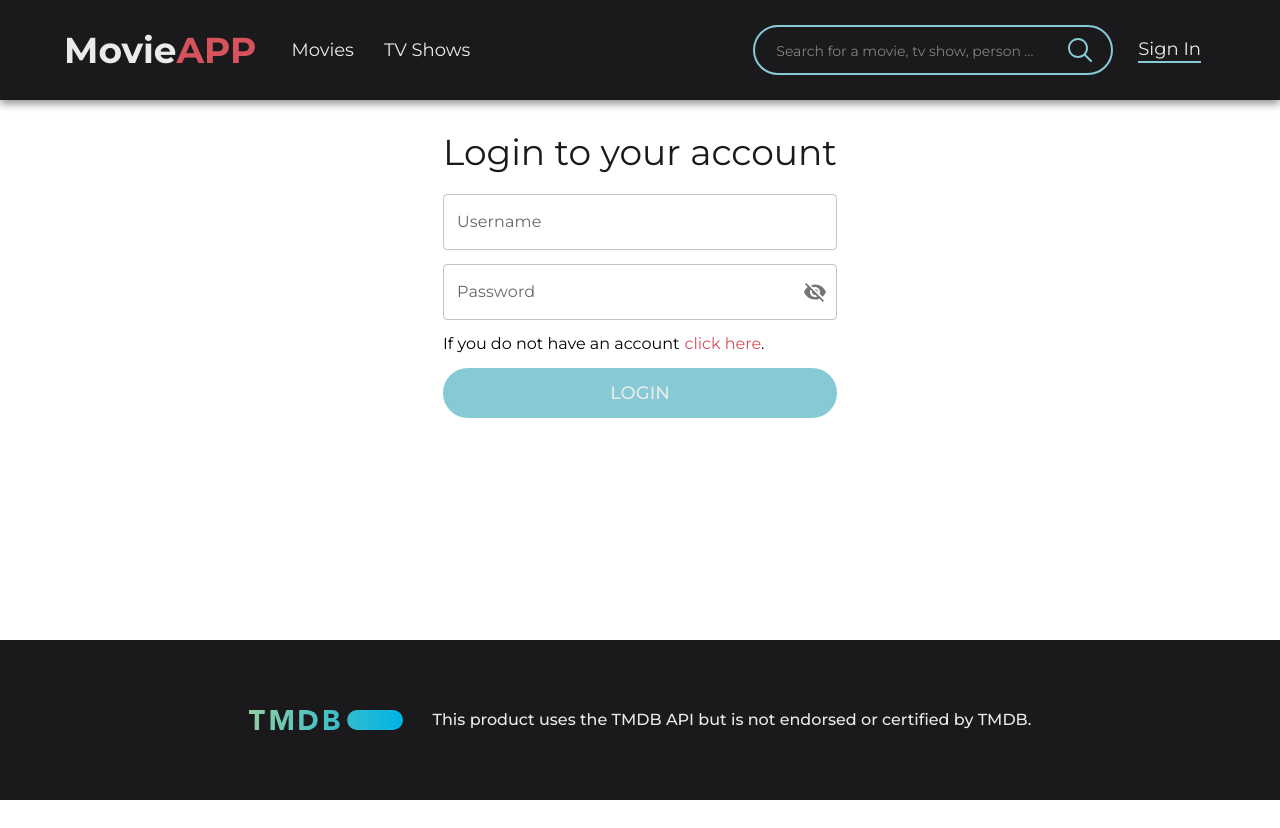
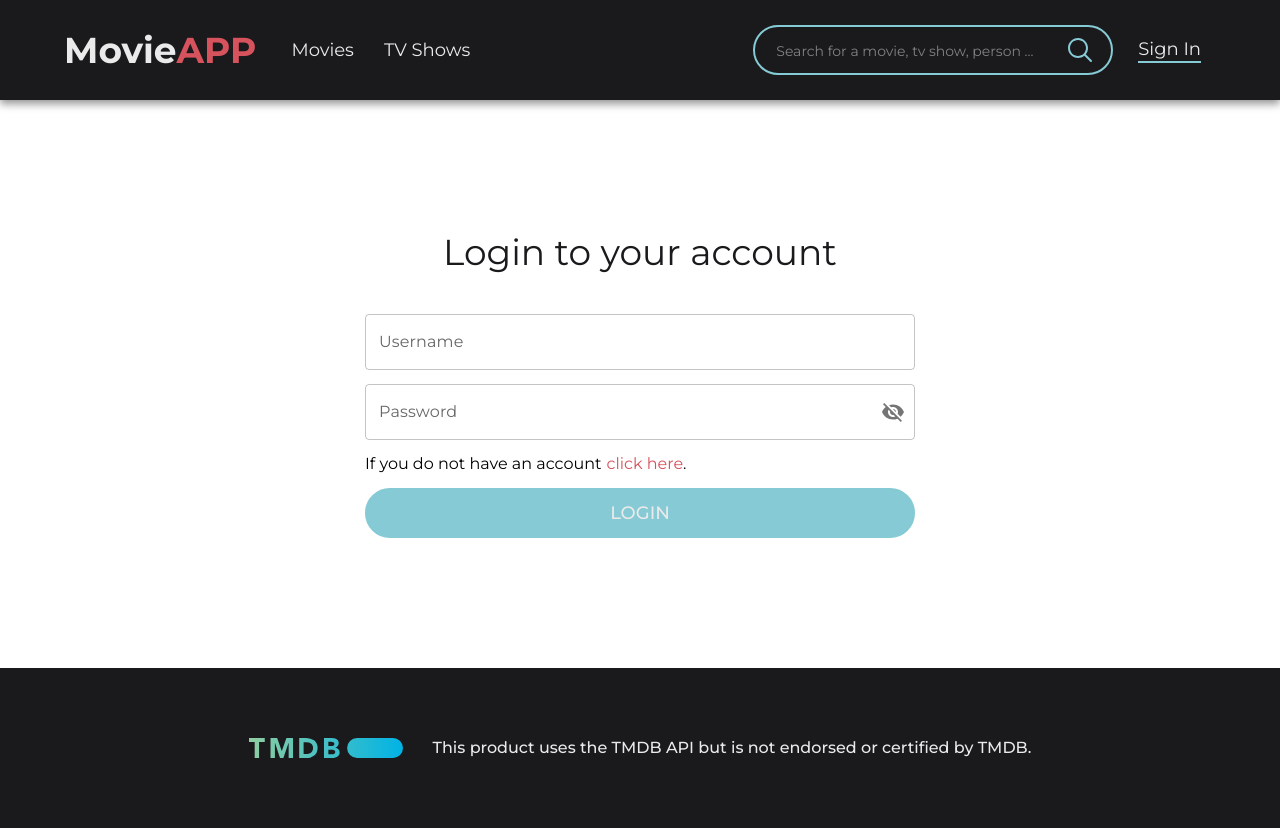
Before and after one commit to alla-r/MovieApp, a React (Create React App) app in the folder frontend/: page /auth/login in a window 1280 px wide. Before the commit the page ends 800 px from the top, so only its background shows below. Built offline with nearby package versions, Linux system fonts and the light colour scheme.

Commit message:
LoginPage refactoring

```diff
--- a/frontend/src/pages/LoginPage/LoginPage.jsx
+++ b/frontend/src/pages/LoginPage/LoginPage.jsx
@@ -1,24 +1,98 @@
-import React, { useEffect, useState } from 'react';
-import { useParams } from 'react-router-dom';
-import { useDispatch, useSelector } from 'react-redux';
-import RegisterForm from './components/RegisterForm';
-import LoginForm from './components/LoginForm';
-import ContentContainer from '../../components/ContentContainer';
+import React, { useEffect, createRef } from 'react';
+import { useParams, useNavigate } from 'react-router-dom';
+import { useDispatch } from 'react-redux';
+import { Formik, Form } from 'formik';
+import {
+  INITIAL_FORM_STATE,
+  REGISTER_FORM_VALIDATION,
+  LOGIN_FORM_VALIDATION,
+} from './validationSchema';
 import * as actions from './actions';
 import * as constants from './constants';
-import { selectors } from './reducer';
+import Fields from './components/Fields';
+import Button from '../../components/Button';
 import withLayout from '../../global/hoc/Layout';
 import './LoginPage.scss';
 
 const LoginPage = () => {
   const params = useParams();
   const isLogin = params.type === 'login';
+  const flow = isLogin ? 'login' : 'sign-up';
 
-  console.log(params.type);
+  const dispatch = useDispatch();
+  const navigate = useNavigate();
+  const formikRef = createRef();
 
-  useEffect(() => {}, []);
+  useEffect(() => {
+    console.log(flow);
+    formikRef.current?.resetForm();
+  }, [flow]);
 
-  return <div className="page-wrapper">{isLogin ? <LoginForm /> : <RegisterForm />}</div>;
+  const submitHandler = ({ username, password }, { resetForm }) => {
+    const data = {
+      username,
+      password,
+    };
+
+    const flowCallbacks = {
+      login: actions.registerUser,
+      signup: actions.loginUser,
+    };
+
+    dispatch(flowCallbacks[flow](data));
+    resetForm();
+  };
+
+  const title = flow === 'login' ? 'Login to your account' : 'Create an account';
+
+  const btnText = flow === 'login' ? 'Login' : 'Sign Up';
+
+  const navigateToRegister = () => navigate('/auth/signup');
+
+  return (
+    <div className="page-wrapper">
+      <div className="form-wrapper">
+        <Formik
+          innerRef={formikRef}
+          initialValues={{ ...INITIAL_FORM_STATE }}
+          validationSchema={flow === 'login' ? LOGIN_FORM_VALIDATION : REGISTER_FORM_VALIDATION}
+          onSubmit={submitHandler}
+        >
+          <Form>
+            <div className="form-header">{title}</div>
+            {flow !== 'login' && <Fields config={constants.formFields} />}
+            {flow === 'login' && <Fields config={constants.loginFormFields} />}
+            {flow === 'login' && (
+              <div>
+                If you do not have an account
+                <span
+                  role="button"
+                  tabIndex="0"
+                  onClick={navigateToRegister}
+                  onKeyDown={navigateToRegister}
+                >
+                  click here
+                </span>
+                .
+              </div>
+            )}
+
+            <Button
+              className="button"
+              btnText={btnText}
+              btnType="primary"
+              onClickHandler={() => {}}
+              type="submit"
+              btnStyles={{
+                isFilled: true,
+                color: 'secondary',
+              }}
+            />
+          </Form>
+        </Formik>
+      </div>
+    </div>
+  );
 };
 
 export default withLayout(LoginPage);
--- a/frontend/src/pages/LoginPage/LoginPage.scss
+++ b/frontend/src/pages/LoginPage/LoginPage.scss
@@ -1,6 +1,37 @@
+@import '../../global/styles/palette.scss';
+
 .page-wrapper {
   display: flex;
   flex-direction: column;
   justify-content: center;
   align-items: center;
+
+  .form-wrapper {
+    width: 50%;
+    max-width: 550px;
+    margin: 130px 0px;
+
+    .form-header {
+      margin-bottom: 40px;
+      text-align: center;
+      font-size: 36px;
+      font-weight: 400;
+      color: $dark;
+    }
+
+    .button {
+      margin-top: 15px;
+      width: 100%;
+    }
+
+    span {
+      margin-left: 5px;
+      color: $primary;
+      cursor: pointer;
+    }
+
+    span:hover {
+      text-decoration: underline;
+    }
+  }
 }
--- /dev/null
+++ b/frontend/src/pages/LoginPage/components/Fields/Fields.jsx
@@ -0,0 +1,37 @@
+import React from 'react';
+import { InputAdornment, IconButton } from '@mui/material';
+import { Visibility, VisibilityOff } from '@mui/icons-material';
+import TextField from '../../../../components/TextField';
+
+const Fields = ({ config }) => {
+  const [isPasswordVisible, setIsPasswordVisible] = React.useState(false);
+
+  const passwordInputProps = {
+    endAdornment: (
+      <InputAdornment position="end">
+        <IconButton
+          className="icon-btn"
+          onClick={() => setIsPasswordVisible(!isPasswordVisible)}
+          edge="end"
+        >
+          {isPasswordVisible ? <Visibility /> : <VisibilityOff />}
+        </IconButton>
+      </InputAdornment>
+    ),
+  };
+
+  const fields = config.map(({ key, label }) => (
+    <TextField
+      key={key}
+      name={key}
+      label={label}
+      autoComplete="off"
+      type={key.includes('password') && !isPasswordVisible ? 'password' : 'text'}
+      InputProps={key === 'password' ? passwordInputProps : null}
+    />
+  ));
+
+  return fields;
+};
+
+export default Fields;
--- /dev/null
+++ b/frontend/src/pages/LoginPage/components/Fields/index.js
@@ -0,0 +1,3 @@
+import Fields from './Fields';
+
+export default Fields;
--- a/frontend/src/pages/LoginPage/components/LoginForm/LoginForm.jsx
+++ /dev/null
@@ -1,96 +0,0 @@
-import React from 'react';
-import { useDispatch } from 'react-redux';
-import { useNavigate } from 'react-router-dom';
-import { InputAdornment, IconButton } from '@mui/material';
-import { Visibility, VisibilityOff } from '@mui/icons-material';
-import { Formik, Form } from 'formik';
-import { INITIAL_FORM_STATE, LOGIN_FORM_VALIDATION } from '../../validationSchema';
-import * as actions from '../../actions';
-import { loginFormFields } from '../../constants';
-import Button from '../../../../components/Button';
-import TextField from '../../../../components/TextField';
-
-import './LoginForm.scss';
-
-const LoginForm = () => {
-  // const dispatch = useDispatch();
-  const navigate = useNavigate();
-
-  const submitHandler = ({ username, password }) => {
-    const data = {
-      username,
-      password,
-    };
-
-    console.log(data);
-
-    // dispatch(actions.registerUserRequest(data));
-  };
-
-  const [isPasswordVisible, setIsPasswordVisible] = React.useState(false);
-
-  const passwordInputProps = {
-    endAdornment: (
-      <InputAdornment position="end">
-        <IconButton
-          className="icon-btn"
-          onClick={() => setIsPasswordVisible(!isPasswordVisible)}
-          edge="end"
-        >
-          {isPasswordVisible ? <Visibility /> : <VisibilityOff />}
-        </IconButton>
-      </InputAdornment>
-    ),
-  };
-
-  const fields = loginFormFields.map(({ key, label }) => (
-    <TextField
-      key={key}
-      name={key}
-      label={label}
-      autoComplete="off"
-      type={key.includes('password') && !isPasswordVisible ? 'password' : 'text'}
-      InputProps={key === 'password' ? passwordInputProps : null}
-    />
-  ));
-
-  const navigateToRegister = () => navigate("/auth/signup");
-
-  return (
-    <div className="form-wrapper">
-      <Formik
-        initialValues={{ ...INITIAL_FORM_STATE }}
-        validationSchema={LOGIN_FORM_VALIDATION}
-        onSubmit={submitHandler}
-      >
-        <Form>
-          <div className="form-header">Login to your account</div>
-          {fields}
-          <div>
-            If you do not have an account
-            <span
-              // role="button"
-              // tabIndex="-1"
-              onClick={navigateToRegister}
-              // onKeyDown={navigateToRegister}
-            >click here</span>.
-          </div>
-
-          <Button
-            className="button"
-            btnText="Login"
-            btnType="primary"
-            onClickHandler={() => {}}
-            type="submit"
-            btnStyles={{
-              isFilled: true,
-              color: 'secondary',
-            }}
-          />
-        </Form>
-      </Formik>
-    </div>
-  );
-};
-
-export default LoginForm;
--- a/frontend/src/pages/LoginPage/components/LoginForm/LoginForm.scss
+++ /dev/null
@@ -1,30 +0,0 @@
-@import '../../../../global/styles/palette.scss';
-
-.form-wrapper {
-  max-width: 50%;
-  min-width: 30%;
-  margin: 30px 0px;
-
-  .form-header {
-    text-align: center;
-    font-size: 36px;
-    font-weight: 400;
-    color: $dark;
-    margin-bottom: 20px;
-  }
-
-  .button {
-    margin-top: 15px;
-    width: 100%;
-  }
-
-  span {
-    margin-left: 5px;
-    color: $primary;
-    cursor: pointer;
-  }
-
-  span:hover {
-    text-decoration: underline;
-  }
-}
--- a/frontend/src/pages/LoginPage/components/LoginForm/index.js
+++ /dev/null
@@ -1,3 +0,0 @@
-import LoginForm from './LoginForm';
-
-export default LoginForm;
--- a/frontend/src/pages/LoginPage/components/RegisterForm/RegisterForm.jsx
+++ /dev/null
@@ -1,82 +0,0 @@
-import React from 'react';
-import { useDispatch } from 'react-redux';
-import { InputAdornment, IconButton } from '@mui/material';
-import { Visibility, VisibilityOff } from '@mui/icons-material';
-import { Formik, Form } from 'formik';
-import { INITIAL_FORM_STATE, FORM_VALIDATION } from '../../validationSchema';
-import * as actions from '../../actions';
-import { formFields } from '../../constants';
-import Button from '../../../../components/Button';
-import TextField from '../../../../components/TextField';
-
-import './RegisterForm.scss';
-
-const RegisterForm = () => {
-  // const dispatch = useDispatch();
-
-  const submitHandler = ({ username, password }) => {
-    const data = {
-      username,
-      password,
-    };
-
-    console.log(data);
-
-    // dispatch(actions.registerUserRequest(data));
-  };
-
-  const [isPasswordVisible, setIsPasswordVisible] = React.useState(false);
-
-  const passwordInputProps = {
-    endAdornment: (
-      <InputAdornment position="end">
-        <IconButton
-          className="icon-btn"
-          onClick={() => setIsPasswordVisible(!isPasswordVisible)}
-          edge="end"
-        >
-          {isPasswordVisible ? <Visibility /> : <VisibilityOff />}
-        </IconButton>
-      </InputAdornment>
-    ),
-  };
-
-  const fields = formFields.map(({ key, label }) => (
-    <TextField
-      key={key}
-      name={key}
-      label={label}
-      autoComplete="off"
-      type={key.includes('password') && !isPasswordVisible ? 'password' : 'text'}
-      InputProps={key === 'password' ? passwordInputProps : null}
-    />
-  ));
-
-  return (
-    <div className="form-wrapper">
-      <Formik
-        initialValues={{ ...INITIAL_FORM_STATE }}
-        validationSchema={FORM_VALIDATION}
-        onSubmit={submitHandler}
-      >
-        <Form>
-          <div className="form-header">Create an account</div>
-          {fields}
-          <Button
-            className="button"
-            btnText="Sign Up"
-            btnType="primary"
-            onClickHandler={() => {}}
-            type="submit"
-            btnStyles={{
-              isFilled: true,
-              color: 'secondary',
-            }}
-          />
-        </Form>
-      </Formik>
-    </div>
-  );
-};
-
-export default RegisterForm;
--- a/frontend/src/pages/LoginPage/components/RegisterForm/RegisterForm.scss
+++ /dev/null
@@ -1,20 +0,0 @@
-@import '../../../../global/styles/palette.scss';
-
-.form-wrapper {
-  max-width: 50%;
-  min-width: 30%;
-  margin: 30px 0px;
-
-  .form-header {
-    text-align: center;
-    font-size: 36px;
-    font-weight: 400;
-    color: $dark;
-    margin-bottom: 20px;
-  }
-
-  .button {
-    margin-top: 15px;
-    width: 100%;
-  }
-}
--- a/frontend/src/pages/LoginPage/components/RegisterForm/index.js
+++ /dev/null
@@ -1,3 +0,0 @@
-import RegisterForm from './RegisterForm';
-
-export default RegisterForm;
--- a/frontend/src/pages/LoginPage/validationSchema.js
+++ b/frontend/src/pages/LoginPage/validationSchema.js
@@ -6,7 +6,7 @@ const INITIAL_FORM_STATE = {
   passwordConfirmation: '',
 };
 
-const FORM_VALIDATION = Yup.object().shape({
+const REGISTER_FORM_VALIDATION = Yup.object().shape({
   username: Yup.string()
     .max(30, 'Name must be at most 30 characters')
     .required('This field is mandatory'),
@@ -27,4 +27,4 @@ const LOGIN_FORM_VALIDATION = Yup.object().shape({
   password: Yup.string().required('This field is mandatory'),
 });
 
-export { INITIAL_FORM_STATE, FORM_VALIDATION, LOGIN_FORM_VALIDATION };
+export { INITIAL_FORM_STATE, REGISTER_FORM_VALIDATION, LOGIN_FORM_VALIDATION };
```
Also changed, not shown: frontend/src/pages/LoginPage/constants.js (+6 -1 lines).
